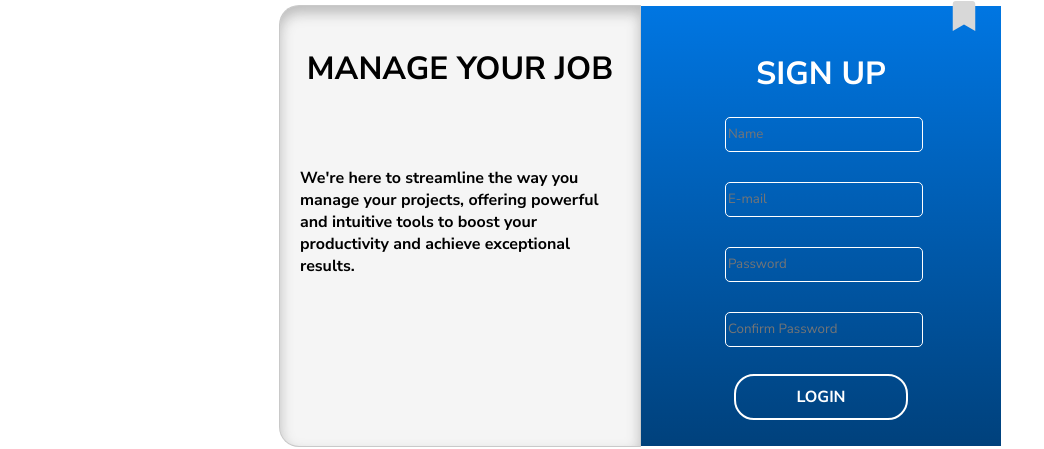
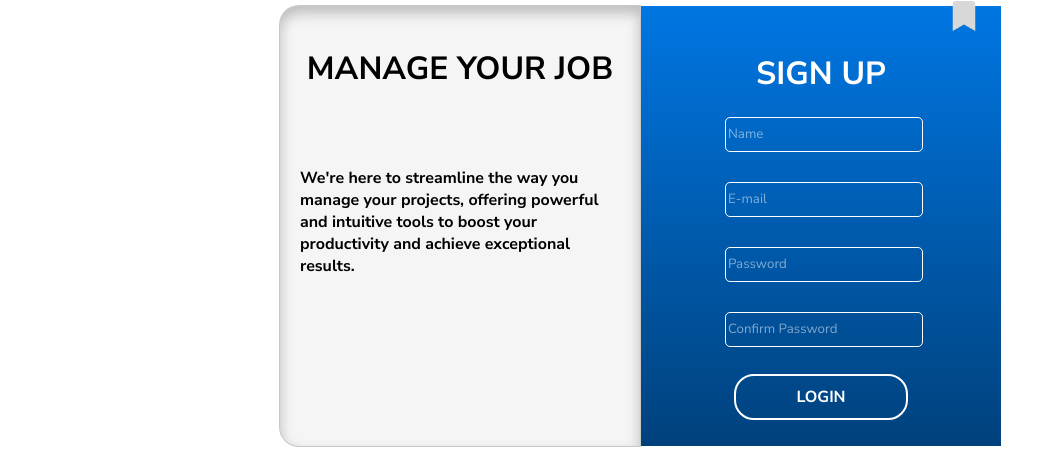
Before and after one commit to GuilhermeHalter/Solve4u, a React (Vite) app in the folder Frontend-React/solve4u-react/: page /signup in a window 1280 px wide. Shown: the part 174-623 px from the top of the page, without its empty margins (0-1044 px from the left). Built offline with nearby package versions, Linux system fonts and the light colour scheme.

Commit message:
change placeholder color SignUpScreen

```diff
--- a/Frontend-React/solve4u-react/src/css/screenStyle/signScreen/SignInScreen.css
+++ b/Frontend-React/solve4u-react/src/css/screenStyle/signScreen/SignInScreen.css
@@ -82,7 +82,7 @@
     border-radius: 20px;
 }
 
-.eMailInput {
+.inEmailInput {
     border: 1px solid #5e5d5d7e;
     margin-left: 20%;
     width: 60%;
@@ -91,7 +91,7 @@
     margin-bottom: 30px;
 }
 
-.passwordInput {
+.inPasswordInput {
     border: 1px solid #5e5d5d7e;
     margin-left: 20%;
     width: 60%;
--- a/Frontend-React/solve4u-react/src/css/screenStyle/signScreen/SignUpScreen.css
+++ b/Frontend-React/solve4u-react/src/css/screenStyle/signScreen/SignUpScreen.css
@@ -85,7 +85,7 @@
 }
 
 .eMailInput {
-    border: 1px solid #5e5d5d7e;
+    border: 1px solid #ffffff;
     margin-left: 20%;
     width: 60%;
     outline: none;
@@ -94,7 +94,7 @@
 }
 
 .passwordInput {
-    border: 1px solid #5e5d5d7e;
+    border: 1px solid #ffff;
     margin-left: 20%;
     width: 60%;
     outline: none;
@@ -217,3 +217,11 @@
     border-radius: 5px;
     margin-bottom: 30px;
 }
+
+.newNameInput::placeholder,
+.newEmailInput::placeholder,
+.newPasswordInput::placeholder,
+.confirmPasswordInput::placeholder{
+    color: #ffffff;
+    opacity: 0.5;
+}
--- a/Frontend-React/solve4u-react/src/screens/SignInScreen.jsx
+++ b/Frontend-React/solve4u-react/src/screens/SignInScreen.jsx
@@ -24,8 +24,8 @@ const SignIn = () => {
                 <div className="loginComp">
                     <h1 className="loginTitle">LOGIN</h1>
                     <form className="inputSignIn">
-                        <input type="email" className="eMailInput" placeholder="E-mail" required />
-                        <input type="password" className="passwordInput" placeholder="Password" required/>
+                        <input type="email" className="inEmailInput" placeholder="E-mail" required />
+                        <input type="password" className="inPasswordInput" placeholder="Password" required/>
                     </form>
 
                     <div className="signInButtonComp">
```
Also changed, not shown: Frontend-React/solve4u-react/src/css/compStyle/compHomeStyle/HomeHeaderComp.css (line endings or trailing spaces).
